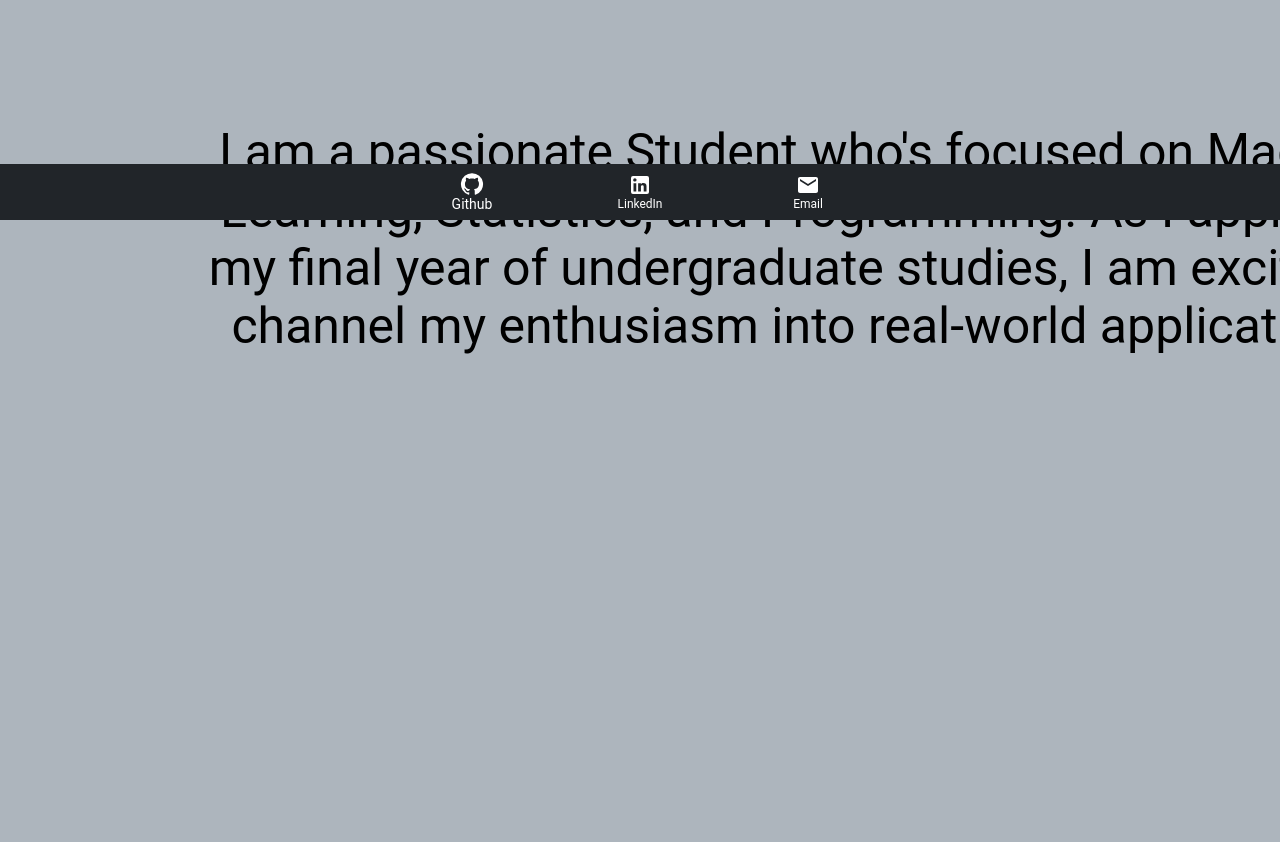
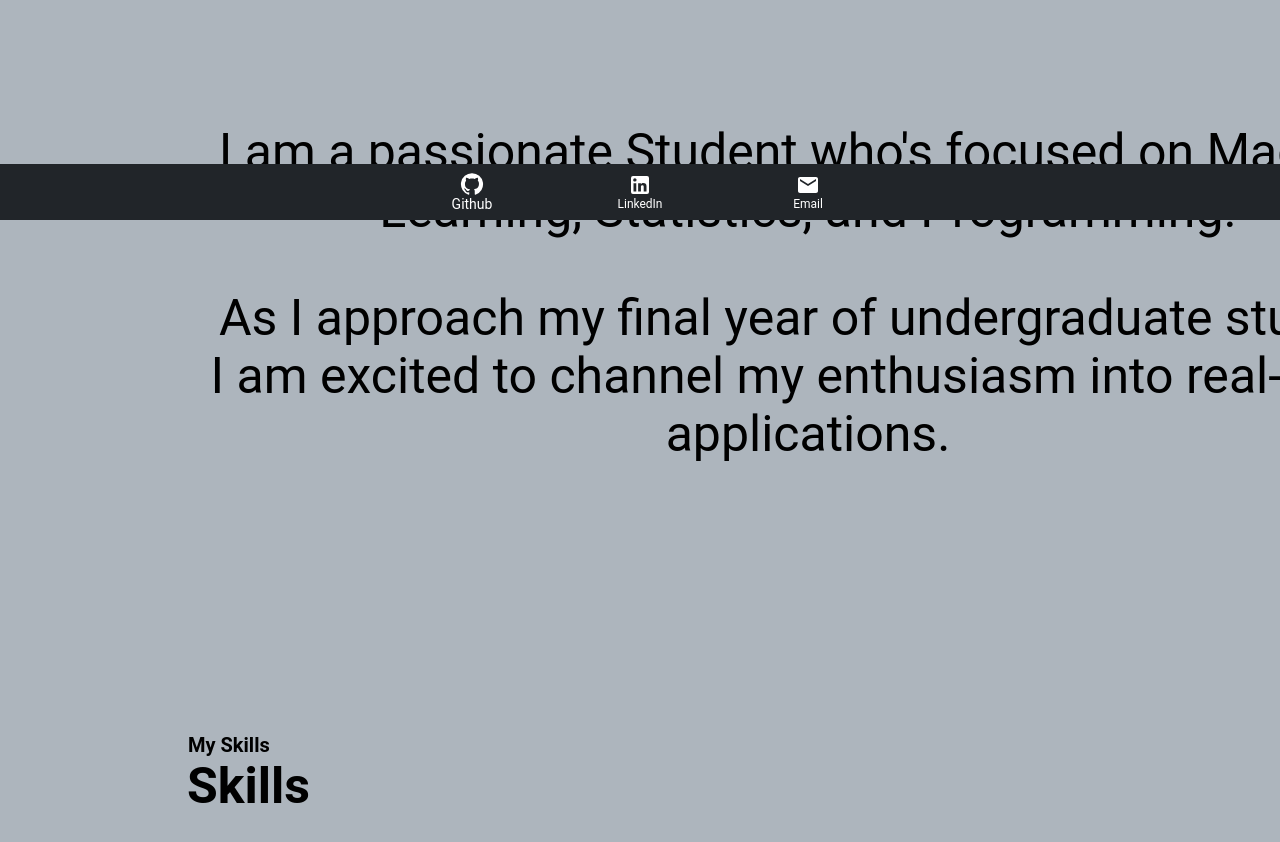
Before and after one commit to KabinAnalyzes/portfolio-site, a Next.js app: page / in a window 1280 px wide. Shown: the part 580-1422 px from the top of the page. Built offline with nearby package versions, Linux system fonts and the light colour scheme.

Commit message:
8/15 update

```diff
--- a/pages/index.js
+++ b/pages/index.js
@@ -1,3 +1,4 @@
+import * as React from 'react';
 import Head from 'next/head'
 import Image from 'next/image'
 import { Inter } from 'next/font/google'
@@ -7,6 +8,40 @@ import student from '@/public/student.png'
 const inter = Inter({ subsets: ['latin'] })
 
 export default function Home() {
+  const [scrollPercentage, setScrollPercentage] = React.useState(0);
+
+  const handleScroll = () => {
+    const windowHeight = window.innerHeight;
+    const documentHeight = document.documentElement.scrollHeight;
+    const scrollTop = window.scrollY || document.documentElement.scrollTop;
+
+    const scrolledPercentage = (scrollTop / (documentHeight - windowHeight)) * 100;
+    setScrollPercentage(scrolledPercentage);
+  };
+
+  React.useEffect(() => {
+    window.addEventListener('scroll', handleScroll);
+
+    return () => {
+      window.removeEventListener('scroll', handleScroll);
+    };
+  }, []);
+
+
+  const startColor = [0, 0, 0];  // Black: rgb(0, 0, 0)
+  const endColor = [120, 120, 215]; // Custom color: rgb(120, 120, 215)
+
+  // Calculate the current color based on the scroll percentage
+  const currentColor = startColor.map((startValue, index) =>
+    Math.round(startValue + (endColor[index] - startValue) * (scrollPercentage / 100))
+  );
+
+  const textColor = `rgb(${currentColor.join(', ')})`;
+
+  const textStyle = {
+    color: textColor,
+  };
+
   return (
     <div className={styles.title}>
    <title>Home</title>
@@ -24,8 +59,12 @@ export default function Home() {
           <Image src={student} alt="Picture of the author" />
         </div>
         <div className={styles.description}>
-          <p>I am a passionate Student who's focused on Machine Learning, Statistics, and Programming.
-          As I approach my final year of undergraduate studies, I am excited to channel my enthusiasm into real-world applications.</p>
+          <p style={textStyle}>I am a passionate Student who's focused on Machine Learning, Statistics, and Programming.</p>
+          <p style={textStyle}>As I approach my final year of undergraduate studies, I am excited to channel my enthusiasm into real-world applications.</p>
+        </div>
+        <div className={styles.skills}>
+          <h3>My Skills</h3>
+          <h2>Skills</h2>
         </div>
     </div>
   )
--- a/styles/Home.module.css
+++ b/styles/Home.module.css
@@ -90,3 +90,26 @@
   font-size: 50px;
   min-width: 1200px;
 }
+
+.skills {
+  position: relative;
+  top: -500px;
+  left: -220px;
+  overflow: hidden;
+  font-family: "Roboto", sans-serif;
+}
+
+.skills h2 {
+  position: relative;
+  display: inline;
+  font-size: 50px;
+  font-size: 50px;
+  bottom: 20px;
+  right: 1px;
+}
+
+.skills h3 {
+  font-size: 20px;
+  overflow: hidden;
+  bottom : 100px;
+}
```
